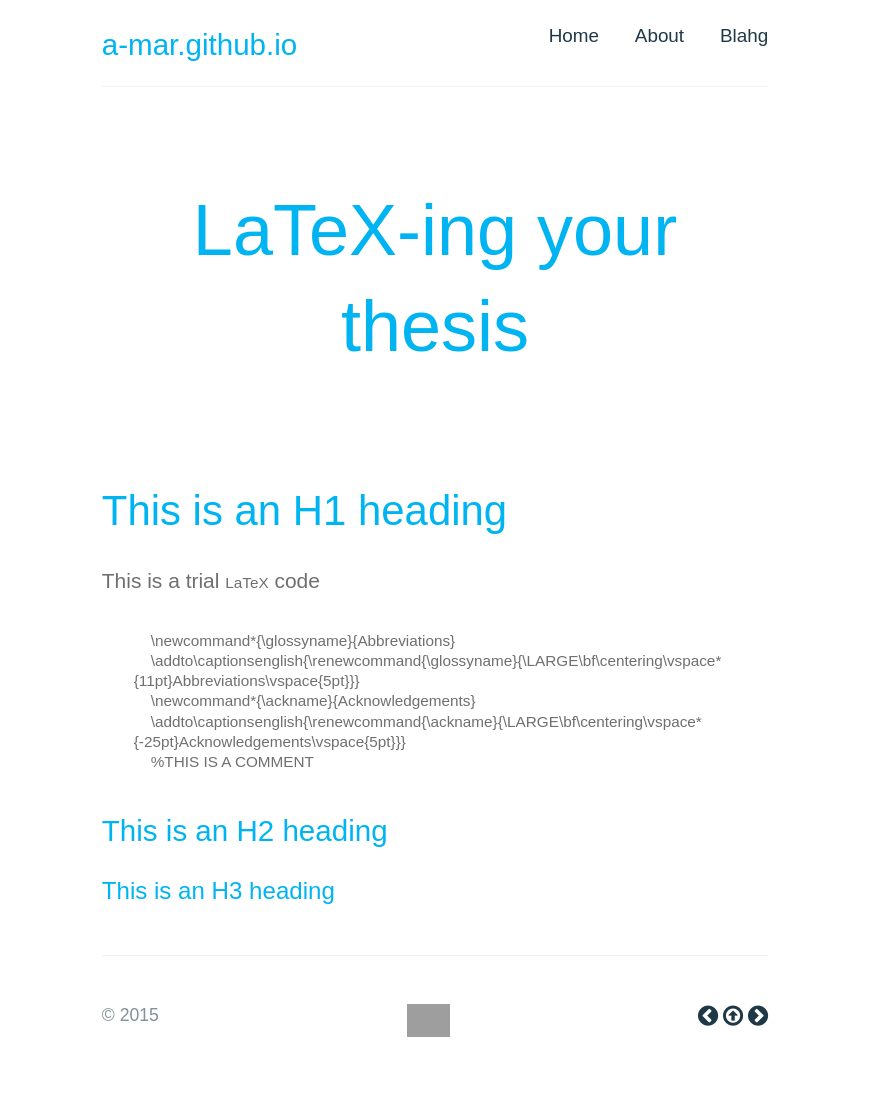
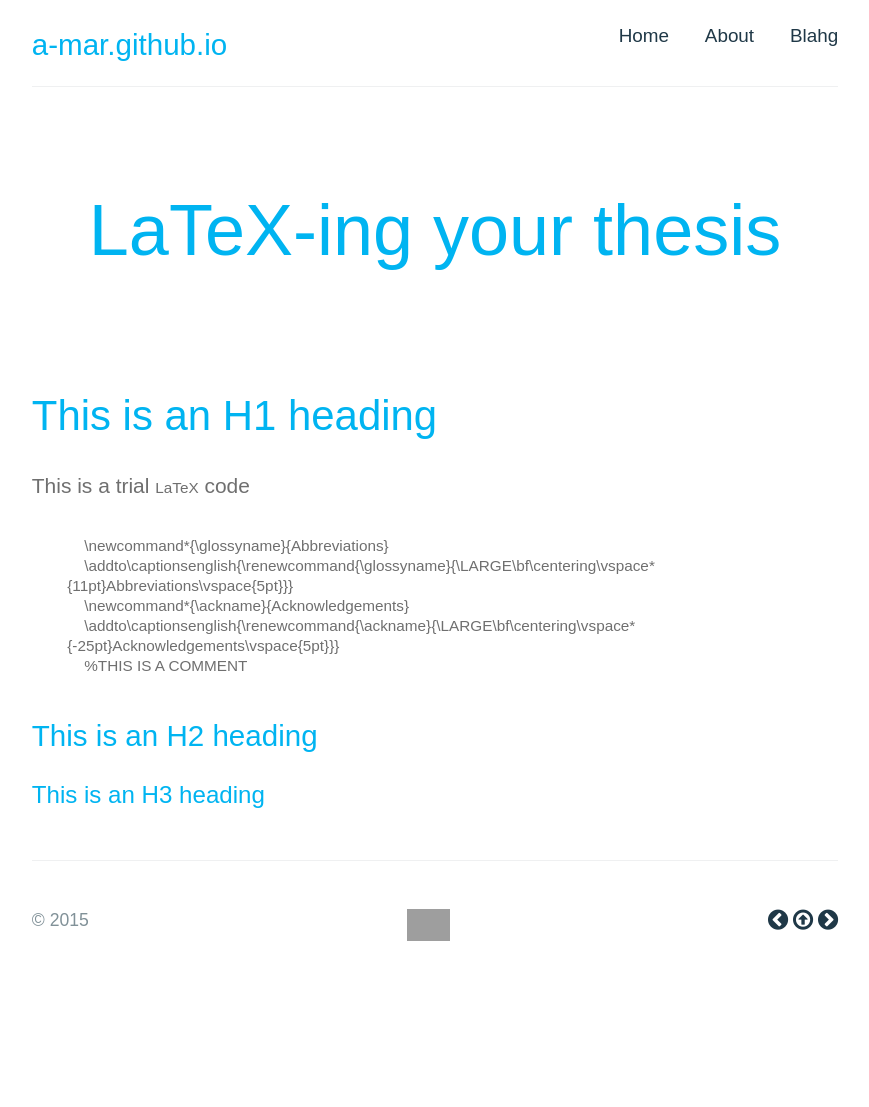
Before and after one commit to a-mar/blahg, a Jekyll site: the page built from index.html, in a window 1280 px wide. Shown: the whole page, without its empty margins (205-1074 px from the left). Built offline with Jekyll 4.4.1, drawn with Linux system fonts in a browser that asks for light colours; nearby versions of some CDN libraries; some web fonts are replaced; Markdown is read by kramdown in place of the engine named in the settings; after the commit the page ends 941 px from its top, so only the background shows below that; grey boxes are pictures that could not be loaded.

Commit message:
Update main.css

```diff
--- a/stylesheets/main.css
+++ b/stylesheets/main.css
@@ -4,7 +4,7 @@
 
 body {
   width:63%;
-  padding:0px 70px 70px;
+  /* padding:0px 70px 70px; */
   margin-left:auto;
   margin-right:auto;
   font: 131%/1.33 'FiraBook', sans-serif;
```
